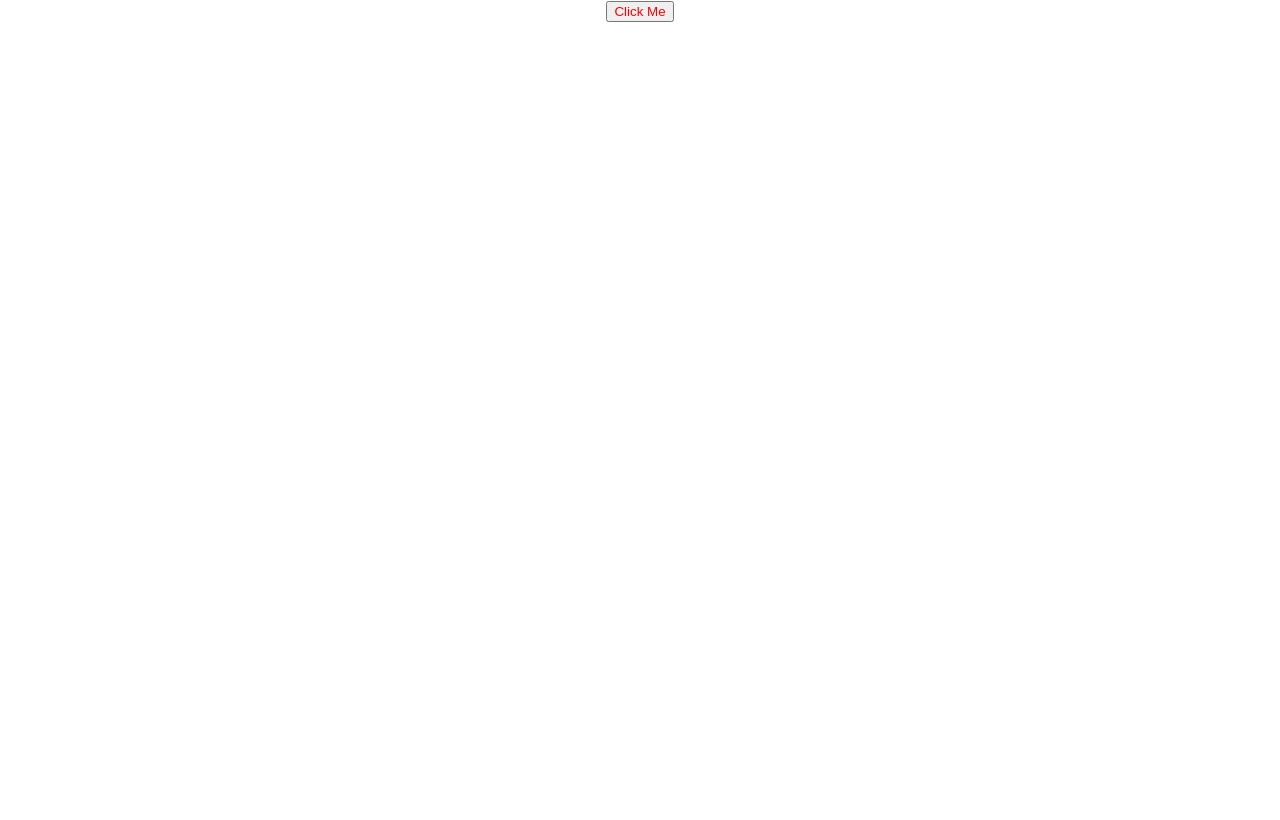
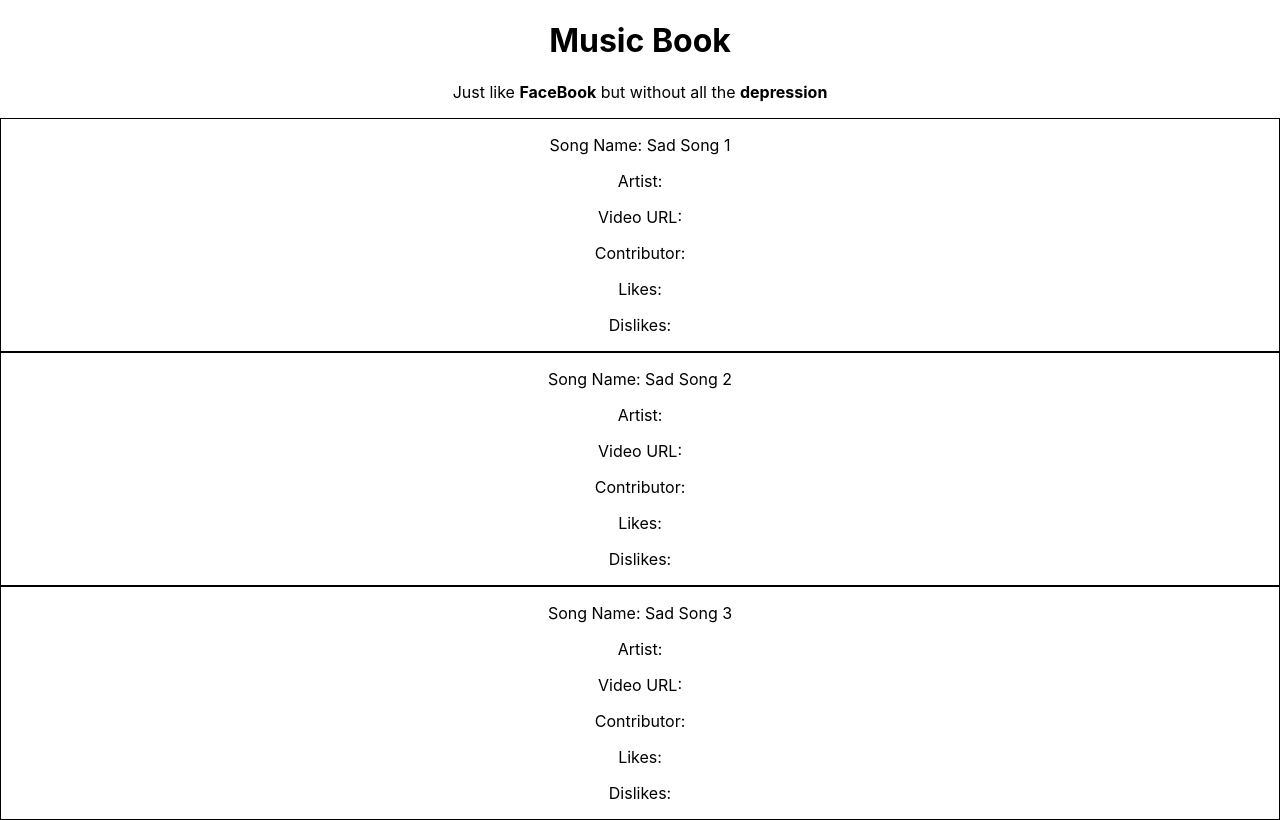
Before and after one commit to jakec888/MusicBook_front_end, a React (Create React App) app in the folder musicbook/: page / in a window 1280 px wide. Built offline with nearby package versions, Linux system fonts and the light colour scheme.

Commit message:
Working Maping Though List

```diff
--- a/musicbook/src/App.css
+++ b/musicbook/src/App.css
@@ -1,7 +1,11 @@
-.App {
+.main {
    text-align: center;
 }
 
 .myButton {
    color: red;
 }
+
+.music-container {
+   border: 1px black solid;
+}
--- a/musicbook/src/App.js
+++ b/musicbook/src/App.js
@@ -1,4 +1,6 @@
 import React, { Component } from "react";
+import Music from "./components/Music";
+
 import "./App.css";
 
 const data = [
@@ -32,20 +34,27 @@ class App extends Component {
    constructor(props) {
       super(props);
       this.state = {
-         data: data
+         data: []
       };
    }
 
-   showData = () => {
-      console.log(this.state.data);
-   };
+   componentDidMount() {
+      this.setState({
+         data: data
+      });
+   }
 
    render() {
       return (
-         <div className="App">
-            <button onClick={this.showData} className="myButton">
-               Click Me
-            </button>
+         <div className="main">
+            <h1>Music Book</h1>
+            <p>
+               Just like <strong>FaceBook</strong> but without all the{" "}
+               <strong>depression</strong>
+            </p>
+            {this.state.data.map((music, index) => {
+               return <Music key={index} song_name={music.song_name} />;
+            })}
          </div>
       );
    }
--- /dev/null
+++ b/musicbook/src/components/Music.js
@@ -0,0 +1,16 @@
+import React, { Component } from "react";
+
+export default class Music extends Component {
+   render() {
+      return (
+         <div className="music-container">
+            <p>Song Name: {this.props.song_name}</p>
+            <p>Artist: {this.props.artist}</p>
+            <p>Video URL: {this.props.video_url}</p>
+            <p>Contributor: {this.props.contributor}</p>
+            <p>Likes: {this.props.likes}</p>
+            <p>Dislikes: {this.props.dislikes}</p>
+         </div>
+      );
+   }
+}
```
